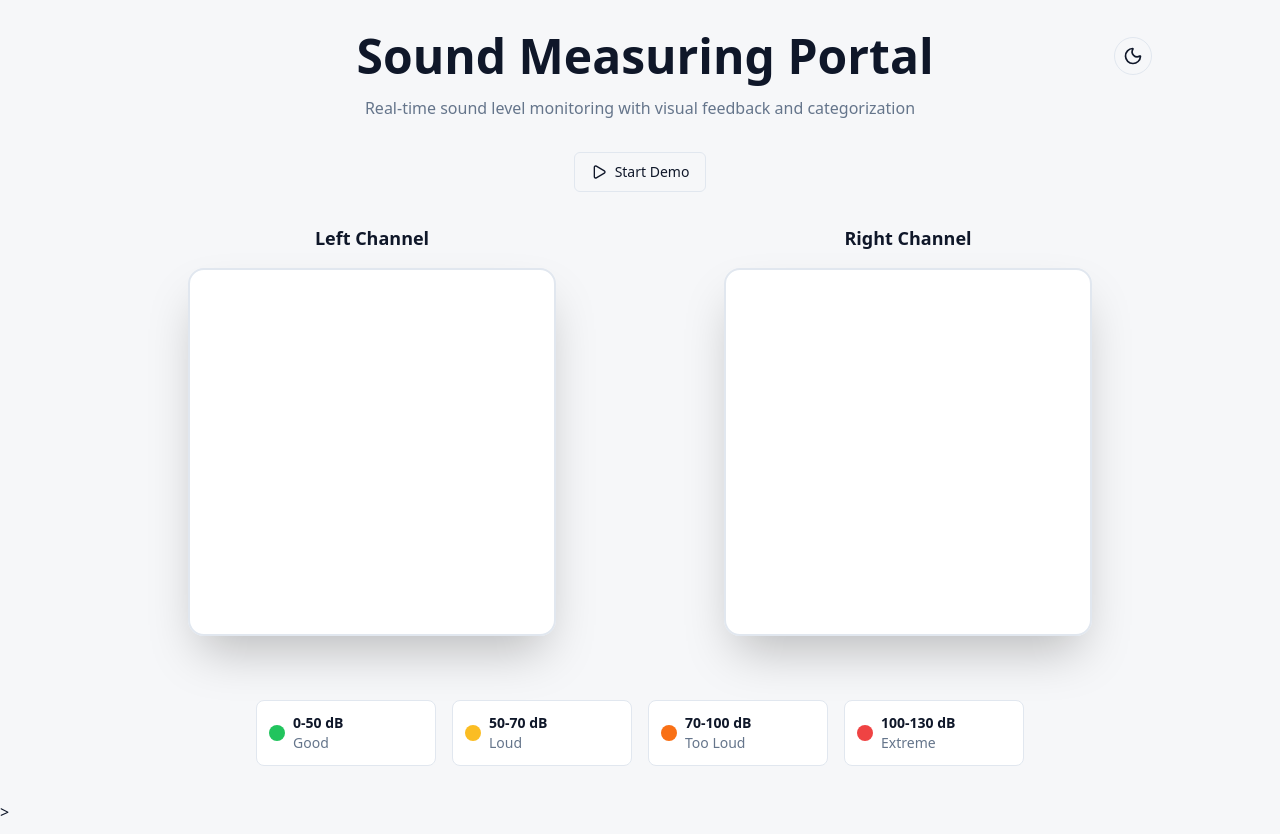
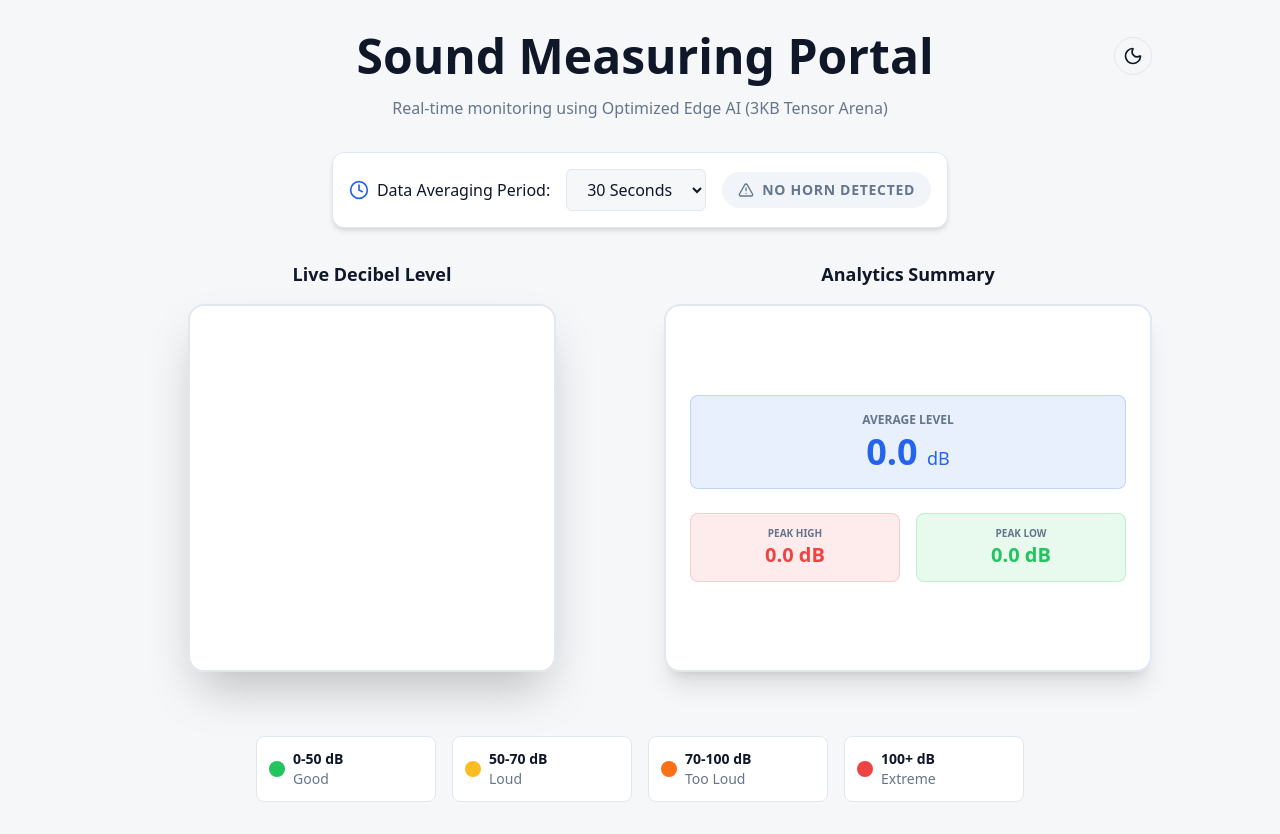
Before and after one commit to krishan-gupta/AI-Powered-Noise-Pollution-Monitor, a plain HTML site: page index.html in a window 1280 px wide. Drawn offline with nearby package versions, Linux system fonts and the light colour scheme; no server answers.

Commit message:
Added HTML features for average of the readings.

```diff
--- a/index.html
+++ b/index.html
@@ -9,7 +9,6 @@
       content="Real-time sound level monitoring with visual speedometer gauges and professional categorization"
     />
     <script src="https://cdn.tailwindcss.com"></script>
-
     <script src="https://unpkg.com/lucide@latest"></script>
     <link rel="stylesheet" href="/style.css" />
 
@@ -81,27 +80,44 @@
               </h1>
               <button
                 id="theme-toggle"
-                aria-label="Toggle theme"
-                class="rounded-full transition-all duration-300 hover:scale-110 p-2 border border-input bg-background hover:bg-accent hover:text-accent-foreground"
+                class="rounded-full transition-all duration-300 hover:scale-110 p-2 border border-input bg-background hover:bg-accent"
               >
                 <i data-lucide="moon" class="h-5 w-5"></i>
                 <i data-lucide="sun" class="h-5 w-5 hidden"></i>
               </button>
             </div>
             <p class="text-muted-foreground text-center max-w-2xl">
-              Real-time sound level monitoring with visual feedback and
-              categorization
+              Real-time monitoring using Optimized Edge AI (3KB Tensor Arena)
             </p>
           </div>
 
-          <div class="flex gap-4">
-            <button
-              id="demo-toggle"
-              class="inline-flex items-center justify-center gap-2 whitespace-nowrap rounded-md text-sm font-medium h-10 px-4 py-2 border border-input bg-background hover:bg-accent hover:text-accent-foreground"
+          <div
+            class="flex flex-col md:flex-row items-center gap-4 bg-card p-4 rounded-xl border border-border shadow-md"
+          >
+            <div class="flex items-center gap-2">
+              <i data-lucide="clock" class="h-5 w-5 text-primary"></i>
+              <label for="timeWindow" class="font-medium"
+                >Data Averaging Period:</label
+              >
+            </div>
+            <select
+              id="timeWindow"
+              class="bg-background border border-input rounded-md px-4 py-2 focus:ring-2 focus:ring-primary outline-none cursor-pointer"
             >
-              <i data-lucide="play" class="h-4 w-4"></i>
-              <span>Start Demo</span>
-            </button>
+              <option value="30">30 Seconds</option>
+              <option value="60">1 Minute</option>
+              <option value="120">2 Minutes</option>
+              <option value="300">5 Minutes</option>
+            </select>
+            <div
+              id="ai-status"
+              class="flex items-center gap-2 px-4 py-2 rounded-full bg-muted text-muted-foreground transition-all duration-300"
+            >
+              <i data-lucide="alert-triangle" class="h-4 w-4"></i>
+              <span class="text-sm font-bold uppercase tracking-wider"
+                >No Horn Detected</span
+              >
+            </div>
           </div>
 
           <div
@@ -109,26 +125,61 @@
           >
             <div class="flex flex-col items-center gap-4">
               <h3 class="text-lg font-semibold text-foreground">
-                Left Channel
+                Live Decibel Level
               </h3>
               <div
-                class="rounded-2xl bg-gradient-to-br from-gauge-bg to-card border-2 border-gauge-border p-8 shadow-2xl transition-all duration-300 hover:shadow-primary/20 hover:scale-[1.02]"
+                class="rounded-2xl bg-gradient-to-br from-gauge-bg to-card border-2 border-gauge-border p-8 shadow-2xl transition-all duration-300 hover:scale-[1.02]"
               >
                 <canvas id="speedometer-left" width="300" height="300"></canvas>
               </div>
             </div>
-            <div class="flex flex-col items-center gap-4">
+
+            <div class="flex flex-col items-center gap-4 w-full">
               <h3 class="text-lg font-semibold text-foreground">
-                Right Channel
+                Analytics Summary
               </h3>
               <div
-                class="rounded-2xl bg-gradient-to-br from-gauge-bg to-card border-2 border-gauge-border p-8 shadow-2xl transition-all duration-300 hover:shadow-primary/20 hover:scale-[1.02]"
+                class="w-full bg-card border-2 border-border rounded-2xl p-6 grid grid-cols-1 gap-6 shadow-xl h-full justify-center content-center"
               >
-                <canvas
-                  id="speedometer-right"
-                  width="300"
-                  height="300"
-                ></canvas>
+                <div
+                  class="text-center p-4 rounded-lg bg-primary/10 border border-primary/20"
+                >
+                  <div
+                    class="text-muted-foreground text-xs uppercase font-bold mb-1"
+                  >
+                    Average Level
+                  </div>
+                  <div class="text-4xl font-black text-primary">
+                    <span id="avgDb">0.0</span>
+                    <small class="text-lg font-normal">dB</small>
+                  </div>
+                </div>
+                <div class="grid grid-cols-2 gap-4">
+                  <div
+                    class="text-center p-3 rounded-lg bg-extreme/10 border border-extreme/20"
+                  >
+                    <div
+                      class="text-muted-foreground text-[10px] uppercase font-bold"
+                    >
+                      Peak High
+                    </div>
+                    <div class="text-xl font-bold text-extreme">
+                      <span id="maxDb">0.0</span> dB
+                    </div>
+                  </div>
+                  <div
+                    class="text-center p-3 rounded-lg bg-good/10 border border-good/20"
+                  >
+                    <div
+                      class="text-muted-foreground text-[10px] uppercase font-bold"
+                    >
+                      Peak Low
+                    </div>
+                    <div class="text-xl font-bold text-good">
+                      <span id="minDb">0.0</span> dB
+                    </div>
+                  </div>
+                </div>
               </div>
             </div>
           </div>
@@ -141,7 +192,7 @@
             >
               <div class="w-4 h-4 rounded-full bg-good"></div>
               <div class="text-sm">
-                <div class="font-semibold text-foreground">0-50 dB</div>
+                <div class="font-semibold">0-50 dB</div>
                 <div class="text-muted-foreground">Good</div>
               </div>
             </div>
@@ -150,7 +201,7 @@
             >
               <div class="w-4 h-4 rounded-full bg-loud"></div>
               <div class="text-sm">
-                <div class="font-semibold text-foreground">50-70 dB</div>
+                <div class="font-semibold">50-70 dB</div>
                 <div class="text-muted-foreground">Loud</div>
               </div>
             </div>
@@ -159,7 +210,7 @@
             >
               <div class="w-4 h-4 rounded-full bg-too-loud"></div>
               <div class="text-sm">
-                <div class="font-semibold text-foreground">70-100 dB</div>
+                <div class="font-semibold">70-100 dB</div>
                 <div class="text-muted-foreground">Too Loud</div>
               </div>
             </div>
@@ -168,7 +219,7 @@
             >
               <div class="w-4 h-4 rounded-full bg-extreme"></div>
               <div class="text-sm">
-                <div class="font-semibold text-foreground">100-130 dB</div>
+                <div class="font-semibold">100+ dB</div>
                 <div class="text-muted-foreground">Extreme</div>
               </div>
             </div>
@@ -178,6 +229,5 @@
     </div>
 
     <script type="module" src="script.js"></script>
-    >
   </body>
 </html>
--- a/script.js
+++ b/script.js
@@ -5,7 +5,7 @@ import {
   onValue,
 } from "https://www.gstatic.com/firebasejs/10.7.1/firebase-database.js";
 
-// --- 1. NEW Firebase Configuration (Singapore Project) ---
+// --- 1. Firebase Configuration (Singapore Project) ---
 const firebaseConfig = {
   apiKey: "AIzaSyDUuwgY7-M7QUiP7lnSXC0QRZd8TtXOfKo",
   authDomain: "vit-noise-monitor-pro.firebaseapp.com",
@@ -18,12 +18,14 @@ const firebaseConfig = {
   measurementId: "G-N1KTSFQBB4",
 };
 
-// Initialize Firebase
 const app = initializeApp(firebaseConfig);
 const db = getDatabase(app);
-const noiseRef = ref(db, "live_data"); // Path matches your ESP32 code
+const noiseRef = ref(db, "live_data");
 
-// --- 2. Speedometer Class Definition ---
+// --- 2. Data History Tracking (New Feature) ---
+let dbHistory = []; // Array to store {time: Date.now(), val: db}
+
+// --- 3. Speedometer Class Definition ---
 class Speedometer {
   constructor(canvasId, label) {
     this.canvas = document.getElementById(canvasId);
@@ -151,16 +153,16 @@ class Speedometer {
   }
 }
 
-// --- 3. Initialize Gauges & Theme ---
+// --- 4. Initialize Components ---
 const totalNoiseGauge = new Speedometer("speedometer-left", "Total Noise");
-const carHornGauge = new Speedometer("speedometer-right", "Car Horn");
-
 const themeToggle = document.getElementById("theme-toggle");
-const moonIcon = themeToggle.querySelector('[data-lucide="moon"]');
-const sunIcon = themeToggle.querySelector('[data-lucide="sun"]');
+const timeWindowSelect = document.getElementById("timeWindow");
+const aiStatusDiv = document.getElementById("ai-status");
 
 function setAppTheme(theme) {
   document.documentElement.classList.toggle("dark", theme === "dark");
+  const moonIcon = themeToggle.querySelector('[data-lucide="moon"]');
+  const sunIcon = themeToggle.querySelector('[data-lucide="sun"]');
   moonIcon.classList.toggle("hidden", theme === "dark");
   sunIcon.classList.toggle("hidden", theme !== "dark");
   localStorage.setItem("theme", theme);
@@ -171,23 +173,52 @@ themeToggle.addEventListener("click", () => {
   setAppTheme(isDark ? "light" : "dark");
 });
 
-// --- 4. Live Data Listener (Real-Time Singapore Sync) ---
+// --- 5. Live Data Listener & Analytics Logic ---
 onValue(noiseRef, (snapshot) => {
   const data = snapshot.val();
   if (data) {
-    // Total Noise (Left) updates with every change
-    totalNoiseGauge.setValue(data.db || 0);
+    const currentDb = data.db || 0;
+    const now = Date.now();
 
-    // Car Horn (Right) only moves if is_horn is true
-    if (data.is_horn === true) {
-      carHornGauge.setValue(data.db);
+    // Update Live Gauge
+    totalNoiseGauge.setValue(currentDb);
+
+    // Update AI Detection Status Badge
+    if (data.is_horn) {
+      aiStatusDiv.classList.replace("bg-muted", "bg-extreme");
+      aiStatusDiv.classList.replace("text-muted-foreground", "text-white");
+      aiStatusDiv.querySelector("span").innerText = "HORN DETECTED!";
     } else {
-      carHornGauge.setValue(0);
+      aiStatusDiv.classList.replace("bg-extreme", "bg-muted");
+      aiStatusDiv.classList.replace("text-white", "text-muted-foreground");
+      aiStatusDiv.querySelector("span").innerText = "No Horn Detected";
+    }
+
+    // Analytics Calculation
+    dbHistory.push({ time: now, val: currentDb });
+
+    const windowSeconds = parseInt(timeWindowSelect.value);
+    const windowLimit = now - windowSeconds * 1000;
+
+    // Keep memory clean (max 5 mins)
+    dbHistory = dbHistory.filter((p) => p.time > now - 300000);
+
+    // Filter for current window
+    const windowData = dbHistory.filter((p) => p.time > windowLimit);
+
+    if (windowData.length > 0) {
+      const vals = windowData.map((p) => p.val);
+      const avg = vals.reduce((a, b) => a + b, 0) / vals.length;
+      const max = Math.max(...vals);
+      const min = Math.min(...vals);
+
+      document.getElementById("avgDb").innerText = avg.toFixed(1);
+      document.getElementById("maxDb").innerText = max.toFixed(1);
+      document.getElementById("minDb").innerText = min.toFixed(1);
     }
   }
 });
 
 // Initial Setup
-const savedTheme = localStorage.getItem("theme") || "light";
-setAppTheme(savedTheme);
+setAppTheme(localStorage.getItem("theme") || "light");
 lucide.createIcons();
```
